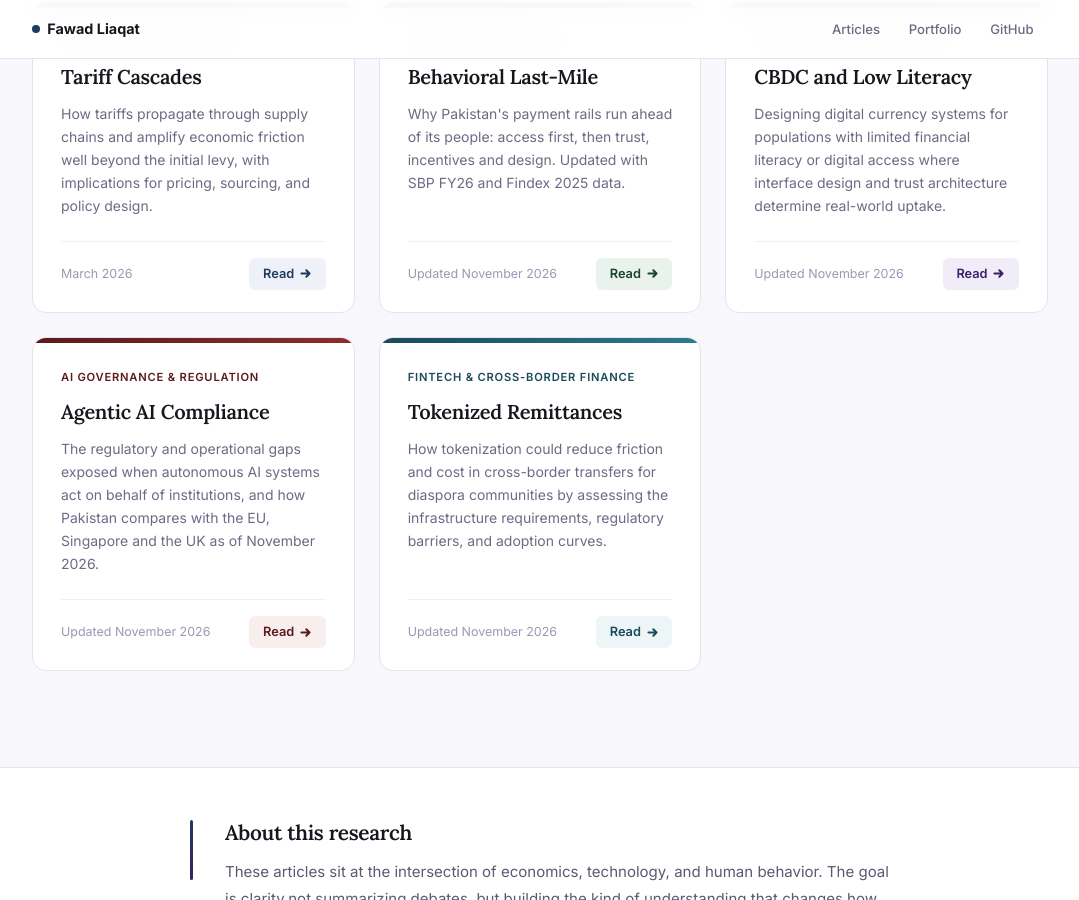
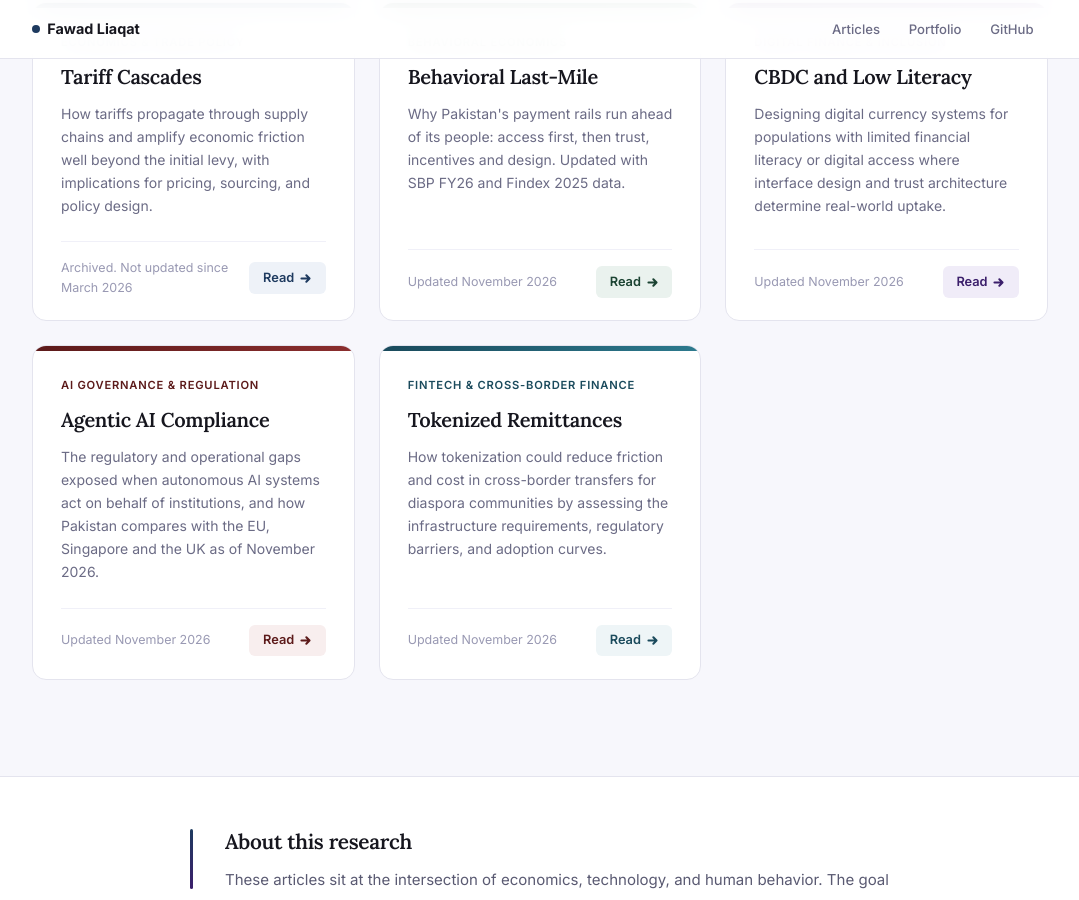
Before and after one commit to fawad-liaqat/Research-Articles, a Jekyll site: the page index.html, which Jekyll copies as it is, in a window 1280 px wide and 900 px high, scrolled down 644 px. Shown: the whole window, without its empty margins (100-1179 px from the left). Built offline with Jekyll 4.4.1, drawn with Linux system fonts in a browser that asks for light colours.

Commit message:
Add archive note to tariff cascades article
Co-Authored-By: Claude Fable 5.2 <noreply@anthropic.com>
Claude-Session: https://claude.ai/code/session_01V6hxSvXcQ61Cp2QMRXaYcV

```diff
--- a/articles/tariff-cascades/index.html
+++ b/articles/tariff-cascades/index.html
@@ -419,6 +419,8 @@
     </style>
   </head>
   <body>
+<div style="background:#fff4e5;border:1px solid #e0a040;color:#5a3a00;padding:10px 16px;font:14px/1.5 sans-serif;text-align:center;">Archived. Not updated since March 2026.</div>
+
     <!-- Navigation -->
     <nav class="nav">
       <div class="nav-inner">
--- a/index.html
+++ b/index.html
@@ -422,7 +422,7 @@
                 pricing, sourcing, and policy design.
               </p>
               <div class="card-footer">
-                <span class="card-meta">March 2026</span>
+                <span class="card-meta">Archived. Not updated since March 2026</span>
                 <span
                   class="card-cta"
                   style="color: #1e3a5f; background: #eef2f8"
```
